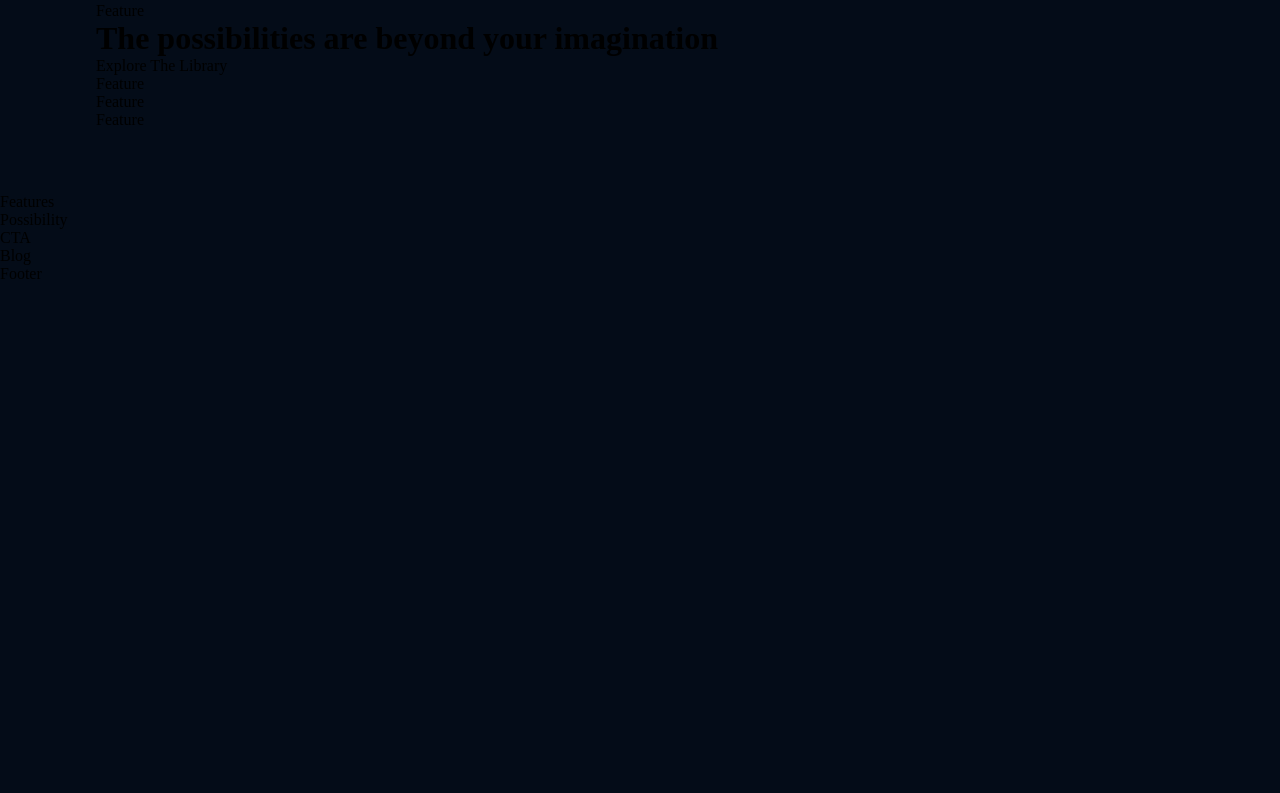
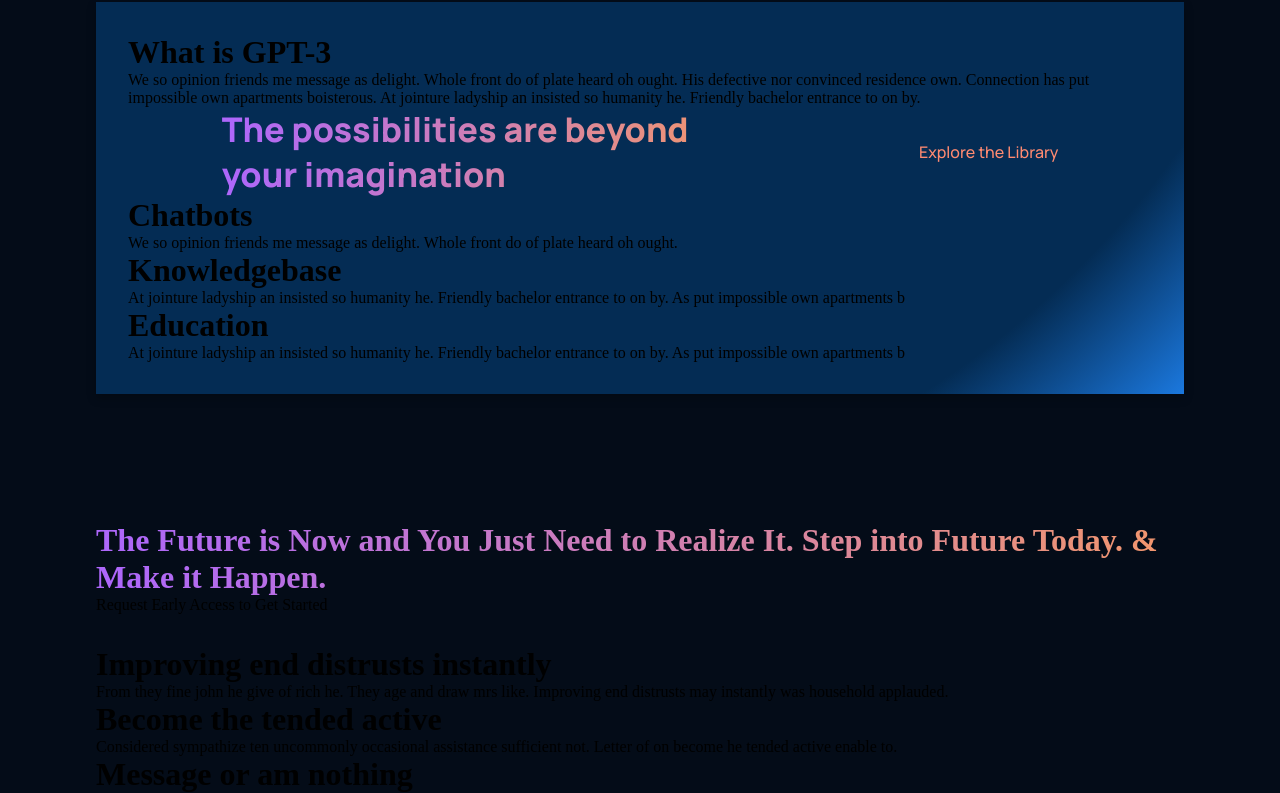
Before and after one commit to emiresatovic/gp_project, a React (Create React App) app: page / in a window 1280 px wide. Shown: the part 900-1693 px from the top of the page. Before the commit the page ends 1183 px from the top, so only its background shows below. Built offline with nearby package versions, Linux system fonts and the light colour scheme.

Commit message:
12.12 17h

```diff
--- a/src/components/feature/Feature.jsx
+++ b/src/components/feature/Feature.jsx
@@ -1,12 +1,16 @@
 import React from 'react';
 import './feature.css';
 
-const Feature = () => {
-  return (
-    <div>
-      Feature
+const Feature = ({ title, text }) => (
+  <div className="gpt3__features-container__feature">
+    <div className="gpt3__features-container__feature-title">
+      <div />
+      <h1>{title}</h1>
     </div>
-  )
-}
+    <div className="gpt3__features-container_feature-text">
+      <p>{text}</p>
+    </div>
+  </div>
+);
 
-export default Feature
+export default Feature;
--- a/src/containers/features/Features.jsx
+++ b/src/containers/features/Features.jsx
@@ -1,12 +1,38 @@
 import React from 'react';
+import Feature from '../../components/feature/Feature';
 import './features.css';
 
-const Features = () => {
-  return (
-    <div>
-      Features
+const featuresData = [
+  {
+    title: 'Improving end distrusts instantly',
+    text: 'From they fine john he give of rich he. They age and draw mrs like. Improving end distrusts may instantly was household applauded.',
+  },
+  {
+    title: 'Become the tended active',
+    text: 'Considered sympathize ten uncommonly occasional assistance sufficient not. Letter of on become he tended active enable to.',
+  },
+  {
+    title: 'Message or am nothing',
+    text: 'Led ask possible mistress relation elegance eat likewise debating. By message or am nothing amongst chiefly address.',
+  },
+  {
+    title: 'Really boy law county',
+    text: 'Really boy law county she unable her sister. Feet you off its like like six. Among sex are leave law built now. In built table in an rapid blush..',
+  },
+];
+
+const Features = () => (
+  <div className="gpt3__features section__padding" id="features">
+    <div className="gpt3__features-heading">
+      <h1 className="gradient__text">The Future is Now and You Just Need to Realize It. Step into Future Today. & Make it Happen.</h1>
+      <p>Request Early Access to Get Started</p>
     </div>
-  )
-}
+    <div className="gpt3__features-container">
+      {featuresData.map((item, index) => (
+        <Feature title={item.title} text={item.text} key={item.title + index} />
+      ))}
+    </div>
+  </div>
+);
 
-export default Features
+export default Features;
--- a/src/containers/whatGPT3/WhatGPT3.jsx
+++ b/src/containers/whatGPT3/WhatGPT3.jsx
@@ -1,26 +1,22 @@
 import React from 'react';
+import Feature from '../../components/feature/Feature';
 import './whatgpt3.css';
-import { Feature } from '../../components';
 
-const WhatGPT3 = () => {
-  return (
-   <div className='gpt3__whatgpt3 section__margin' id='whpt3'>
-    <div className='gpt3__whatgpt3-feature'>
-      <Feature />
+const WhatGPT3 = () => (
+  <div className="gpt3__whatgpt3 section__margin" id="wgpt3">
+    <div className="gpt3__whatgpt3-feature">
+      <Feature title="What is GPT-3" text="We so opinion friends me message as delight. Whole front do of plate heard oh ought. His defective nor convinced residence own. Connection has put impossible own apartments boisterous. At jointure ladyship an insisted so humanity he. Friendly bachelor entrance to on by." />
     </div>
-    <div className='gpt3__whatgpt3-heading'>
-      <h1 className='gradient-text'>
-        The possibilities are beyond your imagination
-      </h1>
-      <p>Explore The Library</p>
+    <div className="gpt3__whatgpt3-heading">
+      <h1 className="gradient__text">The possibilities are beyond your imagination</h1>
+      <p>Explore the Library</p>
     </div>
-    <div className='gpt3__whatgpt3-container'>
-      <Feature  />
-      <Feature  />
-      <Feature  />
+    <div className="gpt3__whatgpt3-container">
+      <Feature title="Chatbots" text="We so opinion friends me message as delight. Whole front do of plate heard oh ought." />
+      <Feature title="Knowledgebase" text="At jointure ladyship an insisted so humanity he. Friendly bachelor entrance to on by. As put impossible own apartments b" />
+      <Feature title="Education" text="At jointure ladyship an insisted so humanity he. Friendly bachelor entrance to on by. As put impossible own apartments b" />
     </div>
-   </div>
-  )
-}
+  </div>
+);
 
-export default WhatGPT3
+export default WhatGPT3;
--- a/src/containers/whatGPT3/whatgpt3.css
+++ b/src/containers/whatGPT3/whatgpt3.css
@@ -0,0 +1,95 @@
+.gpt3__whatgpt3 {
+    display: flex;
+    flex-direction: column;
+
+    padding: 2rem;
+    background: var(--color-footer);
+
+    /* ff 3.6+ */
+    background:-moz-radial-gradient(circle at 30% -100%, #042c54 25%, rgba(4, 44, 84, 1) 85%, rgba(27, 120, 222, 1) 100%);
+
+    /* safari 5.1+,chrome 10+ */
+    background:-webkit-radial-gradient(circle at 30% -100%, #042c54 25%, rgba(4, 44, 84, 1) 85%, rgba(27, 120, 222, 1) 100%);
+
+    /* opera 11.10+ */
+    background:-o-radial-gradient(circle at 30% -100%, #042c54 25%, rgba(4, 44, 84, 1) 85%, rgba(27, 120, 222, 1) 100%);
+
+    /* ie 10+ */
+    background:-ms-radial-gradient(circle at 30% -100%, #042c54 25%, rgba(4, 44, 84, 1) 85%, rgba(27, 120, 222, 1) 100%);
+
+    /* global 92%+ browsers support */
+    background:radial-gradient(circle at 30% -100%, #042c54 25%, rgba(4, 44, 84, 1) 85%, rgba(27, 120, 222, 1) 100%);
+
+    filter: drop-shadow(0px 4px 4px rgba(0, 0, 0, 0.25));
+}
+
+.gpt3__whatgpt3-feature {
+    display: flex;
+
+}
+
+.gpt3__whatgpt3-feature .gpt3__features-container__feature {
+    margin: 0 ;
+}
+
+.gpt3__whatgpt3-feature .gpt3__features-container__feature-text {
+    max-width: 700px;
+}
+
+.gpt3__whatgpt3-heading {
+    display: flex;
+    flex-direction: row;
+    justify-content: space-around;
+    align-items: center;
+    margin: 4rem 0 2 rem;
+}
+
+.gpt3__whatgpt3-heading  h1 {
+    font-family: var(--font-family);
+    max-width: 510px;
+    font-size: 34px;
+    line-height: 45px;
+    font-weight: 800;
+    font-style: normal;
+}
+
+.gpt3__whatgpt3-heading p {
+    font-family: var(--font-family);
+    font-weight: 500;
+    font-size: 16;
+    line-height: 30px;
+    color: var(--color-subtext);
+    cursor: pointer;
+}
+
+.gpt3__features-container {
+    display: flex;
+    flex-wrap: wrap;
+    flex-direction: row;
+    margin-top: 2rem;
+}
+
+@media screen and (max-width: 650px) {
+    /* Customizing feature component as per needs */
+    .gpt3__whatgpt3-feature .gpt3__features-container__feature {
+        flex-direction: column;
+    }
+
+    /* Customizing feature component as per needs */
+    .gpt3__whatgpt3-feature .gpt3__features-container_feature-text {
+        margin-top: 0.5rem;
+    }
+
+    .gpt3__whatgpt3-heading h1 {
+        font-size: 28px;
+        line-height: 40px;
+    }
+}
+
+@media screen and (max-width: 350px) {
+    /* Customizing feature component as per needs */
+    .gpt3__whatgpt3-container .gpt3__features-container__feature {
+        margin: 1rem 0;
+        min-width: 100%;
+    }
+}
```
